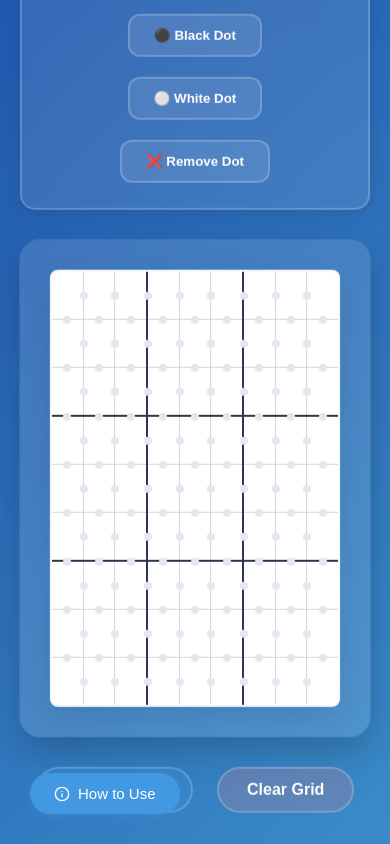
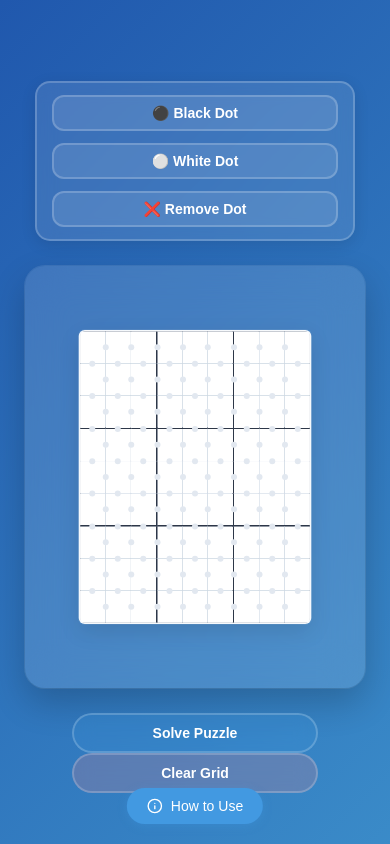
Before and after one commit to feelingscammy/kropki-sudoku-solver, a plain HTML site: page index.html in a window 390 px wide. Both pictures are taken after a click on the button "Start Solving!". Shown: the top 844 px of the page. Drawn offline with Linux system fonts and the light colour scheme.

Commit message:
Updated Mobile Version

```diff
--- a/styles.css
+++ b/styles.css
@@ -422,3 +422,141 @@ tr:nth-child(3n) .dot.vertical {
     -moz-user-select: none;
     -ms-user-select: none;
 }
+
+/* Add these media queries at the end of your file */
+
+@media screen and (max-width: 768px) {
+    .main-content {
+        transform: translateY(0);
+        padding: 20px;
+        gap: 25px;
+        margin: 0 15px;
+    }
+
+    .table-wrapper {
+        padding: 20px;
+        margin: 0 auto;
+        max-width: 100%;
+        overflow-x: auto;
+    }
+
+    table {
+        transform: scale(0.9);
+        margin: 0 auto;
+        width: auto; /* Prevent stretching */
+    }
+
+    td {
+        width: 40px; /* Slightly smaller cells */
+        height: 40px;
+    }
+
+    .controls {
+        padding: 15px 20px;
+        gap: 12px;
+        margin: 0 15px;
+        width: auto;
+        max-width: calc(100% - 30px);
+    }
+
+    .dot-selector {
+        padding: 8px 16px;
+        font-size: 14px;
+    }
+
+    #solveBtn, #clearBtn {
+        padding: 10px 20px;
+        font-size: 14px;
+    }
+
+    /* Adjust instructions panel for mobile */
+    .instructions {
+        left: 50%;
+        top: unset;
+        bottom: -100%;
+        transform: translateX(-50%);
+        width: 90%;
+        max-height: 80vh;
+        margin: 0;
+        border-bottom-left-radius: 0;
+        border-bottom-right-radius: 0;
+    }
+
+    .instructions.open {
+        left: 50%;
+        bottom: 0;
+    }
+
+    #instructionsBtn {
+        left: 50%;
+        transform: translateX(-50%);
+        bottom: 20px;
+        font-size: 14px;
+        padding: 10px 20px;
+    }
+
+    #instructionsBtn:hover {
+        transform: translateX(-50%) translateY(-2px);
+    }
+}
+
+@media screen and (max-width: 480px) {
+    .main-content {
+        padding: 15px;
+        margin: 0 10px;
+    }
+
+    .table-wrapper {
+        padding: 15px;
+    }
+
+    table {
+        transform: scale(0.75); /* Further reduce size but maintain proportions */
+    }
+
+    td {
+        width: 40px; /* Keep cells square */
+        height: 40px;
+    }
+
+    .controls {
+        padding: 12px 15px;
+        margin: 0 10px;
+    }
+
+    .dot-selector {
+        width: 100%;
+        text-align: center;
+    }
+
+    .button-group {
+        flex-direction: column;
+        gap: 10px;
+    }
+
+    #solveBtn, #clearBtn {
+        width: 100%;
+        margin: 0;
+    }
+}
+
+/* Add landscape mode optimization */
+@media screen and (max-height: 600px) and (orientation: landscape) {
+    .main-content {
+        padding: 10px;
+        transform: translateY(0);
+    }
+
+    table {
+        transform: scale(0.8);
+    }
+
+    .controls {
+        padding: 10px;
+    }
+
+    #instructionsBtn {
+        bottom: 10px;
+        padding: 8px 16px;
+    }
+}
```
